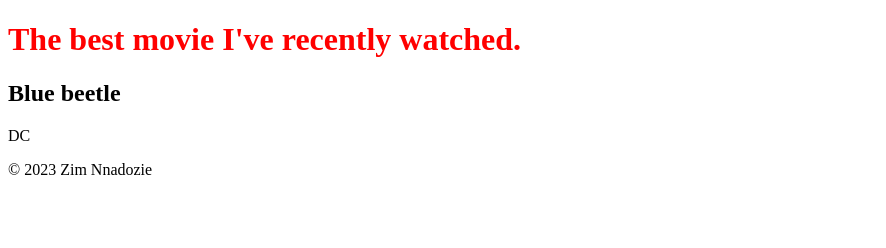
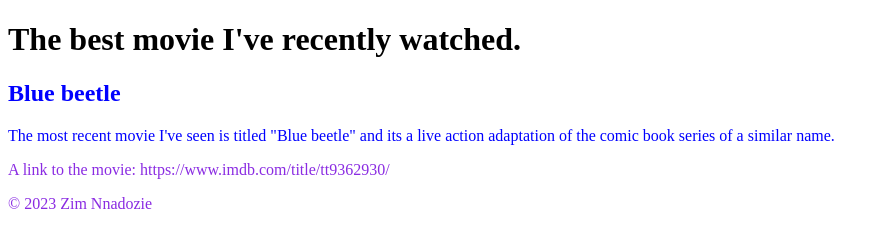
Before and after one commit to CentennialR/UX220Lab3, a plain HTML site: page index.html in a window 1280 px wide. Shown: the whole page, without its empty margins (0-886 px from the left). Drawn offline with Linux system fonts and the light colour scheme.

Commit message:
Added color

```diff
--- a/index.html
+++ b/index.html
@@ -1,10 +1,20 @@
 <!DOCTYPE html>
 <html lang="en">
+
 <head>
     <title>The best movie I've recently watched. </title>
     <style>
         h1 {
-                color: red;
+            color: black;
+        }
+
+        body {
+            color: blue;
+            background-color: white;
+        }
+
+        footer {
+            color: blueviolet;
         }
     </style>
 </head>
@@ -15,10 +25,13 @@
     </header>
     <main>
         <h2> Blue beetle</h2>
-            <p> DC</p>
+        <p> The most recent movie I've seen is titled "Blue beetle" and its a live action adaptation of the comic book series of a similar name. </p>
     </main>
     <footer>
+        <p>A link to the movie: https://www.imdb.com/title/tt9362930/</p>
+
         &copy 2023 Zim Nnadozie
     </footer>
 </body>
+
 </html>
```
Lines whose indentation alone changed are shown as unchanged.
